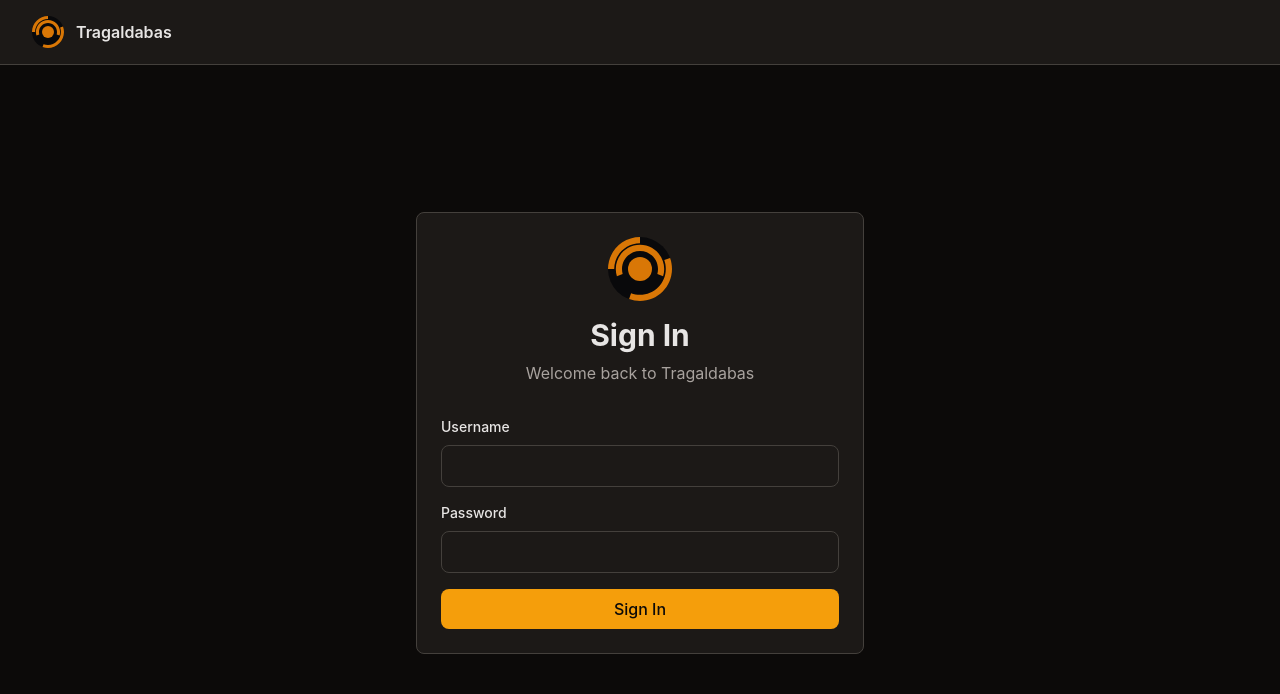
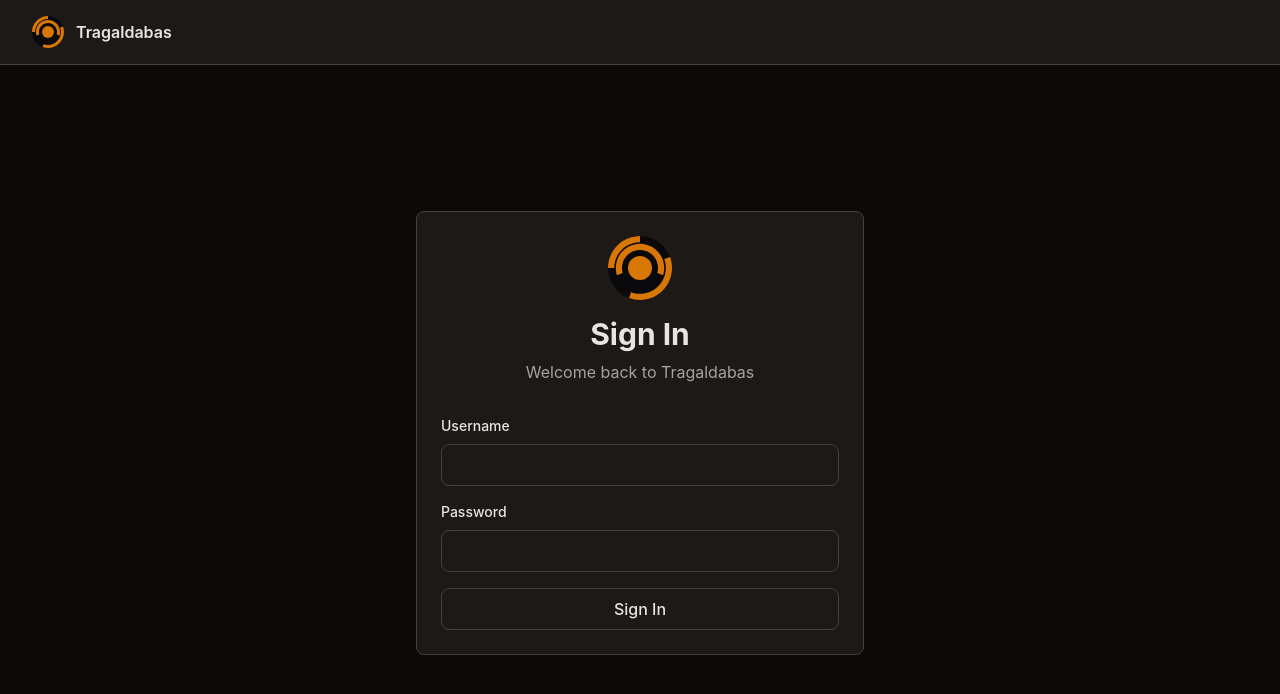
Before and after one commit to innovationwizard/tragaldabas, a React (Vite) app in the folder frontend/: page /login in a window 1280 px wide. Shown: the top 694 px of the page. Built offline with nearby package versions, Linux system fonts and the light colour scheme; no server answers.

Commit message:
Swap button colors: Sign In primary, Register secondary
- Sign In button: btn-primary (was btn-secondary)
- Register/Create Account button: btn-secondary (was btn-primary)

```diff
--- a/frontend/src/pages/Landing.jsx
+++ b/frontend/src/pages/Landing.jsx
@@ -19,10 +19,10 @@ const Landing = () => {
           </p>
 
           <div className="flex justify-center space-x-4 mb-20">
-            {/* <Link to="/register" className="btn-primary">
+            {/* <Link to="/register" className="btn-secondary">
               Get Started
             </Link> */}
-            <Link to="/login" className="btn-secondary">
+            <Link to="/login" className="btn-primary">
               Sign In
             </Link>
           </div>
--- a/frontend/src/pages/Login.jsx
+++ b/frontend/src/pages/Login.jsx
@@ -68,7 +68,7 @@ const Login = () => {
             <button
               type="submit"
               disabled={loading}
-              className="btn-primary w-full"
+              className="btn-secondary w-full"
             >
               {loading ? 'Signing in...' : 'Sign In'}
             </button>
--- a/frontend/src/pages/Register.jsx
+++ b/frontend/src/pages/Register.jsx
@@ -108,7 +108,7 @@ const Register = () => {
             <button
               type="submit"
               disabled={loading}
-              className="btn-primary w-full"
+              className="btn-secondary w-full"
             >
               {loading ? 'Creating account...' : 'Create Account'}
             </button>
```
